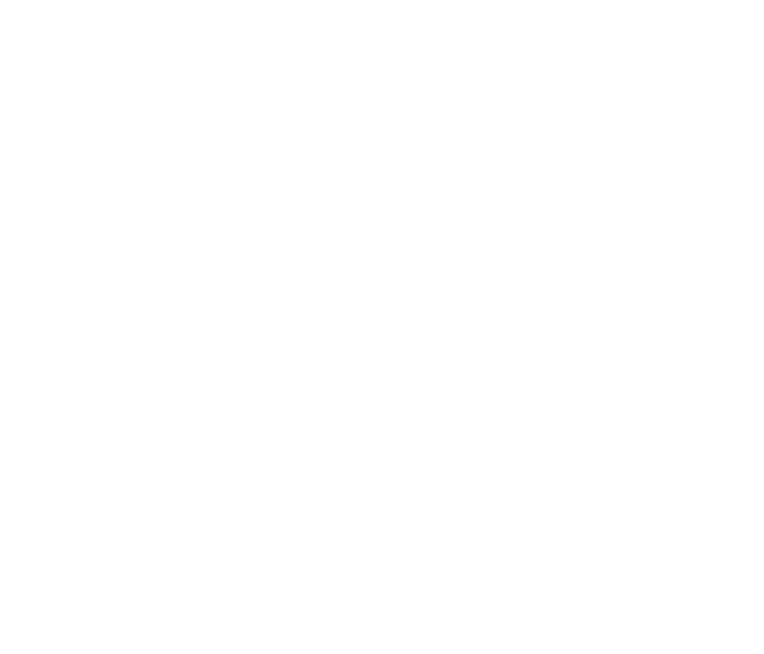
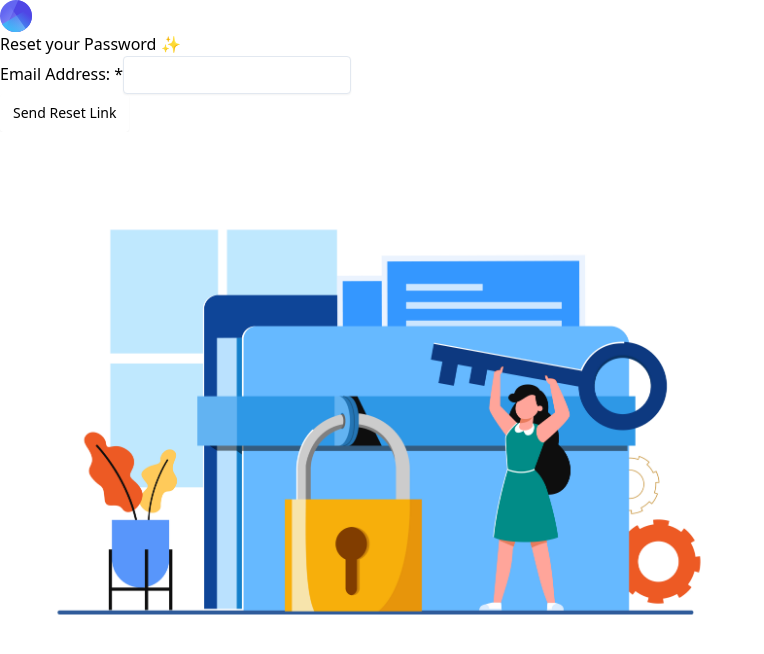
Before and after one commit to slimane-achbouq/challenge-app-esgi, a Vue app in the folder pwa/: page /reset-password in a window 1280 px wide. Before the commit this address had no page. Shown: the top 654 px of the page, without its empty margins (0-764 px from the left). Built offline with nearby package versions, Linux system fonts and the light colour scheme.

Commit message:
Create reset-password component and function to send query to the back

```diff
--- a/pwa/src/router/router.js
+++ b/pwa/src/router/router.js
@@ -2,6 +2,7 @@
 import LoginView from '@/views/LoginView.vue';
 import DashboardView from '@/views/DashboardView.vue';
 import AccountVerificationView from '@/views/AccountVerificationView.vue';
+import ResetPassword from '@/views/ResetPasswordView.vue';
 
 const router = createRouter({
   history: createWebHistory(import.meta.env.BASE_URL),
@@ -9,7 +10,8 @@
     { path: '/', name: 'home', redirect: '/login' },
     { path: '/login', name: 'login', component: LoginView, meta: { requiresUnauth: false } },
     { path: '/dashboard', name: 'dashboard', component: DashboardView, meta: { requiresUnauth: true } },
-    { path: '/account-verification/:userId/:token', name: 'account-verification', component: AccountVerificationView , meta: { requiresUnauth: false } }
+    { path: '/account-verification/:userId/:token', name: 'account-verification', component: AccountVerificationView , meta: { requiresUnauth: false } },
+    { path: '/reset-password', name: 'reset-password', component: ResetPassword, meta: { requiresUnauth: false }}
   ]
 })
 
--- /dev/null
+++ b/pwa/src/views/ResetPasswordView.vue
@@ -0,0 +1,106 @@
+<template>
+    <main class="bg-white">
+
+      <div class="relative flex">
+
+        <!-- Content -->
+        <div class="w-full md:w-1/2">
+          <div class="min-h-screen h-full flex flex-col after:flex-1">
+
+            <div class="flex-1">
+              <div class="flex items-center justify-between h-16 px-4 sm:px-6 lg:px-8">
+                <!-- Logo -->
+                <router-link class="block" to="/">
+                  <svg width="32" height="32" viewBox="0 0 32 32">
+                    <defs>
+                      <linearGradient x1="28.538%" y1="20.229%" x2="100%" y2="108.156%" id="logo-a">
+                        <stop stop-color="#A5B4FC" stop-opacity="0" offset="0%" />
+                        <stop stop-color="#A5B4FC" offset="100%" />
+                      </linearGradient>
+                      <linearGradient x1="88.638%" y1="29.267%" x2="22.42%" y2="100%" id="logo-b">
+                        <stop stop-color="#38BDF8" stop-opacity="0" offset="0%" />
+                        <stop stop-color="#38BDF8" offset="100%" />
+                      </linearGradient>
+                    </defs>
+                    <rect fill="#6366F1" width="32" height="32" rx="16" />
+                    <path d="M18.277.16C26.035 1.267 32 7.938 32 16c0 8.837-7.163 16-16 16a15.937 15.937 0 01-10.426-3.863L18.277.161z" fill="#4F46E5" />
+                    <path d="M7.404 2.503l18.339 26.19A15.93 15.93 0 0116 32C7.163 32 0 24.837 0 16 0 10.327 2.952 5.344 7.404 2.503z" fill="url(#logo-a)" />
+                    <path d="M2.223 24.14L29.777 7.86A15.926 15.926 0 0132 16c0 8.837-7.163 16-16 16-5.864 0-10.991-3.154-13.777-7.86z" fill="url(#logo-b)" />
+                  </svg>
+                </router-link>
+              </div>
+            </div>
+
+            <div class="max-w-sm mx-auto px-4 py-8">
+              <h1 class="text-3xl text-slate-800 font-bold mb-6">Reset your Password ✨</h1>
+                <Banner type="error" :open="!!error">
+                    {{ error }}
+                </Banner>
+              <!-- Form -->
+              <form>
+                <div class="space-y-4">
+                  <div>
+                    <label class="block text-sm font-medium mb-1" for="email">Email Address: <span class="text-rose-500">*</span></label>
+                    <input id="email" class="form-input w-full" type="email" v-model.trim="email"/>
+                  </div>
+                </div>
+                <div class="flex justify-end mt-6">
+                <button v-if="isLoading" class="btn bg-indigo-500 hover:bg-indigo-600 text-white disabled:border-slate-200 disabled:bg-slate-100 disabled:text-slate-400 disabled:cursor-not-allowed shadow-none" disabled>
+                <svg class="animate-spin w-4 h-4 fill-current shrink-0" viewBox="0 0 16 16">
+                    <path d="M8 16a7.928 7.928 0 01-3.428-.77l.857-1.807A6.006 6.006 0 0014 8c0-3.309-2.691-6-6-6a6.006 6.006 0 00-5.422 8.572l-1.806.859A7.929 7.929 0 010 8c0-4.411 3.589-8 8-8s8 3.589 8 8-3.589 8-8 8z" />
+                </svg>
+                <span class="ml-2">Loading</span>
+                </button>
+                  <button v-else type="button" class="btn bg-indigo-500 hover:bg-indigo-600 text-white whitespace-nowrap" @click="sendMail()">Send Reset Link</button>
+                </div>
+              </form>
+            </div>
+
+          </div>
+        </div>
+
+        <!-- Image -->
+        <div class="hidden md:block absolute top-0 bottom-0 right-0 md:w-1/2" aria-hidden="true">
+          <img class="object-cover object-center w-full h-full" src="../images/reset-password-background.jpg" width="760" height="1024" alt="Authentication" />
+        </div>
+
+      </div>
+
+    </main>
+  </template>
+
+  <script>
+  import Banner from '@/components/Banner.vue'
+
+
+  export default {
+    name: 'ResetPassword',
+    data() {
+        return {
+            email: '',
+            isLoding: false,
+            error: null
+        }
+    },
+    methods: {
+        async sendMail() {
+            this.error = null;
+            this.isLoding = true;
+
+            // TODO: we need to create function that validate if the email is valide, We imported from utils!
+
+            try {
+                // await this.$store.dispatch('reset-password', this.email);
+                // const redirectUrl = '/' + (this.$route.query.redirect || 'login');
+                // this.$router.replace(redirectUrl);
+            } catch(error) {
+                this.error = error.message || 'You need to resend an email!';
+            }
+            this.isLoding = false;
+        }
+    },
+    components: {
+        Banner
+    }
+  }
+  </script>
```
Also changed, not shown: pwa/src/images/reset-password-background.jpg (added).
